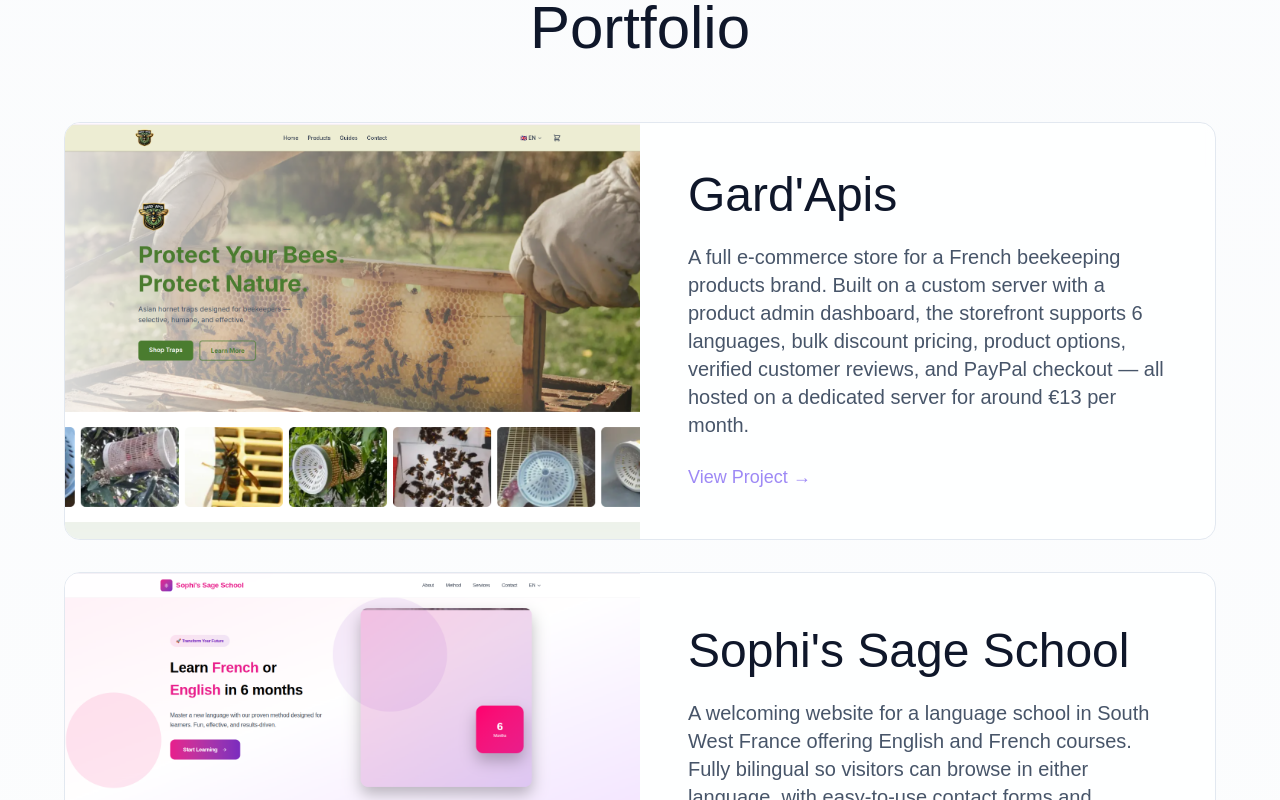
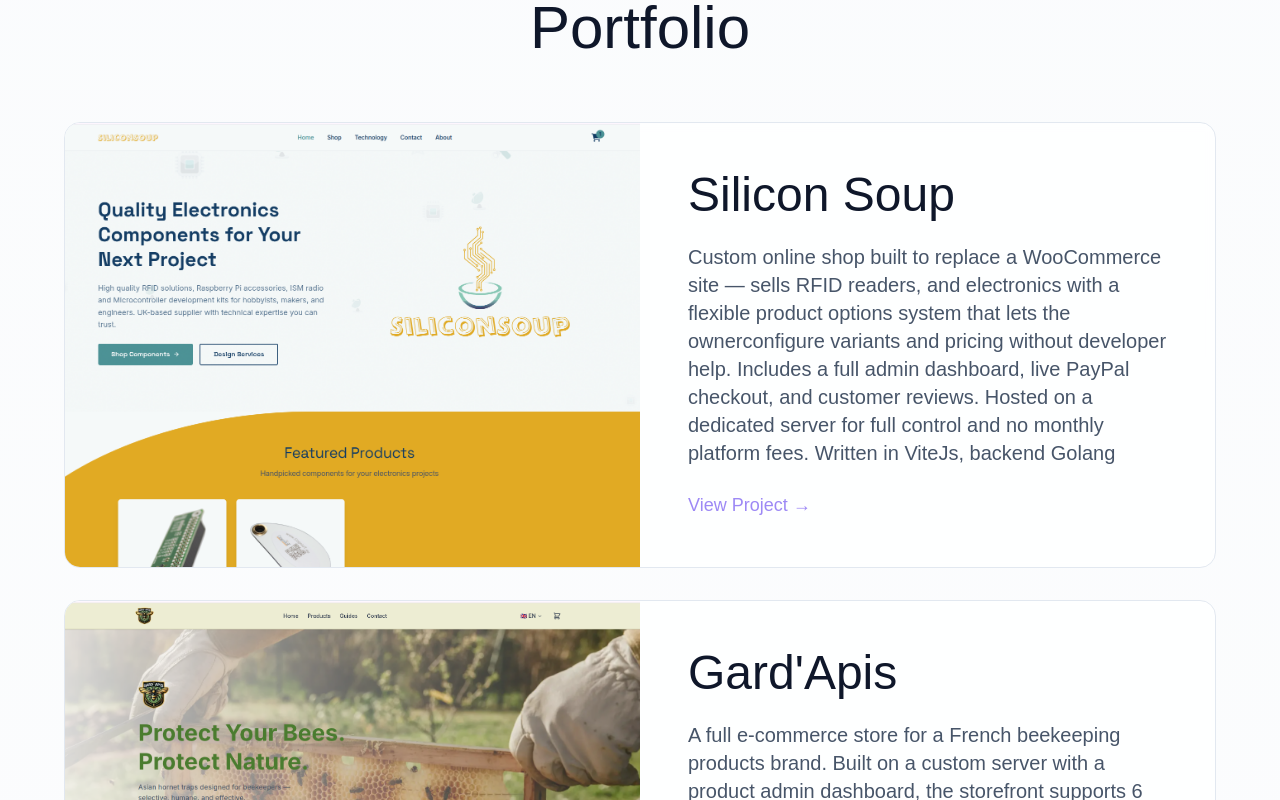
Before and after one commit to wattsmainsanglais/portfolio-next-express, a Next.js app in the folder client/: page /en in a window 1280 px wide. Shown: the part 2980-3780 px from the top of the page. Built offline with nearby package versions, Linux system fonts and the light colour scheme; a web font is replaced by a local one.

Commit message:
add siliconsoup to portfolio

```diff
--- a/client/messages/en.json
+++ b/client/messages/en.json
@@ -32,6 +32,7 @@
     "para2": "I'm also available for specialist freelance contracts — if you're an agency, startup or larger organisation looking for a full-stack developer working with modern JavaScript frameworks, Next.js, Vite or Go, get in touch. Please contact me using the form below or through my social media — links in the header."
 },
 "Portfolio": {
+    "silsoup": "Custom online shop built to replace a WooCommerce site — sells RFID readers, and electronics with a flexible product options system that lets the ownerconfigure variants and pricing without developer help. Includes a full admin dashboard, live PayPal checkout, and customer reviews. Hosted on a dedicated server for full control and no monthly platform fees. Written in ViteJs, backend Golang",
     "gardapis": "A full e-commerce store for a French beekeeping products brand. Built on a custom server with a product admin dashboard, the storefront supports 6 languages, bulk discount pricing, product options, verified customer reviews, and PayPal checkout — all hosted on a dedicated server for around €13 per month.",
     "sage": "A welcoming website for a language school in South West France offering English and French courses. Fully bilingual so visitors can browse in either language, with easy-to-use contact forms and everything in place to rank well on Google search results.",
     "tc": "A portfolio site for Terry Carroll, a photographer based in Bristol, UK. Features six themed galleries with a masonry layout and lightbox viewer, all images hosted and optimised via Cloudinary. An admin dashboard lets Terry upload new photos directly without touching any code.",
@@ -40,6 +41,7 @@
     "pop": "This is the homepage page for a new startup business offering childcare options for weddings and large events, please give them a look if you have any major events planned in South West France. The site is a web application developed in NextJs 14 and uses Next-Int for intuitive language switching. Follow the link to view ",
     "pocket": "This is a complete site redesign for an upcoming Web 3 gaming and NFT project called Pocket Towne. Developed in HTML, CSS , Javascript. Please check them out if you're interested in Metaverse & web 3",
     "space": "S.P.A.C.E is an NFT Art/ Utility project. I've developed a landing page to serve as the homepage for the project. The site has been developed using NextJs, using React hooks & components to give the site a responsive and animated feel. "
+
 }
 
 
--- a/client/messages/fr.json
+++ b/client/messages/fr.json
@@ -34,6 +34,7 @@
     "para2": "Je suis également disponible pour des contrats freelance spécialisés — si vous êtes une agence, une startup ou une organisation plus grande à la recherche d'un développeur full-stack travaillant avec des frameworks JavaScript modernes, Next.js, Vite ou Go, contactez-moi. Contactez-moi via le formulaire ci-dessous ou sur mes réseaux sociaux — liens dans l'en-tête."
 },
 "Portfolio": {
+    "silsoup": "Boutique en ligne sur mesure, conçue pour remplacer un site WooCommerce — vend des lecteurs RFID et de l'électronique avec un système d'options flexible permettant au propriétaire de configurer les variantes et les tarifs sans intervention technique. Comprend un tableau de bord d'administration complet, un paiement PayPal en direct et un système d'avis clients. Hébergée sur un serveur dédié pour un contrôle total, sans abonnement mensuel à une plateforme. Vite Js, Typescript, backend -Golang.",
     "gardapis": "Une boutique en ligne complète pour une marque française de produits apicoles. Construite sur un serveur sur mesure avec un tableau de bord d'administration des produits, la boutique est disponible en 6 langues, avec des remises sur volume, des options produits, des avis clients vérifiés et le paiement par PayPal — le tout hébergé sur un serveur dédié pour environ 13 € par mois.",
     "sage": "Un site accueillant pour une école de langues dans le sud-ouest de la France proposant des cours d'anglais et de français. Entièrement bilingue pour que les visiteurs puissent naviguer dans les deux langues, avec des formulaires de contact simples et tout ce qu'il faut pour bien se positionner dans les résultats de recherche Google.",
     "tc": "Un site portfolio pour Terry Carroll, photographe basé à Bristol, au Royaume-Uni. Six galeries thématiques avec mise en page en mosaïque et visionneuse lightbox, toutes les images hébergées et optimisées via Cloudinary. Un tableau de bord admin permet à Terry d'uploader de nouvelles photos directement, sans toucher au code.",
@@ -42,6 +43,7 @@
     "pop": "Il s'agit de la page d'accueil d'une nouvelle entreprise en démarrage proposant des options de garde d'enfants pour les mariages et les grands événements. N'hésitez pas à leur jeter un œil si vous avez prévu des événements majeurs dans le sud-ouest de la France. Le site est une application Web développée dans NextJs 14 et utilise Next-Int pour un changement de langue intuitif. Suivez le lien pour voir",
     "pocket": "Il s'agit d'une refonte complète du site pour un prochain projet de jeu Web 3 et NFT appelé Pocket Towne. Développé en HTML, CSS, Javascript. N'hésitez pas à les consulter si vous êtes intéressé par le métaverse et le Web 3",
     "space": "S.P.A.C.E est un projet NFT Art/Utility. J'ai développé une page de destination pour servir de page d'accueil au projet. Le site a été développé à l'aide de NextJs, en utilisant des hooks et des composants React pour donner au site une sensation réactive et animée."
+
 }
 
 }
--- a/client/src/app/[locale]/_components/projects.js
+++ b/client/src/app/[locale]/_components/projects.js
@@ -8,6 +8,7 @@ import carpetcoThumb from '@/public/images/carpetcothumb.png'
 import sageThumb from '@/public/images/sage-bg.png'
 import gardapisThumb from '@/public/images/gardapis.png'
 import { useTranslations } from "next-intl"
+import silsoup from '@/public/images/silsoup.png'
 
 export default function Projects() {
   const t = useTranslations("Portfolio")
@@ -20,6 +21,13 @@ export default function Projects() {
         </h2>
 
         <div className="space-y-8">
+          <SingleProject
+            link="https://www.siliconsoup.com/"
+            heading="Silicon Soup"
+            src={silsoup}
+            alt="Silicon Soup homepage, electronics"
+            desc={t("silsoup")}
+          />
           <SingleProject
             link="https://www.gardapis.eu"
             heading="Gard'Apis"
```
Also changed, not shown: client/public/images/silsoup.png (added).
